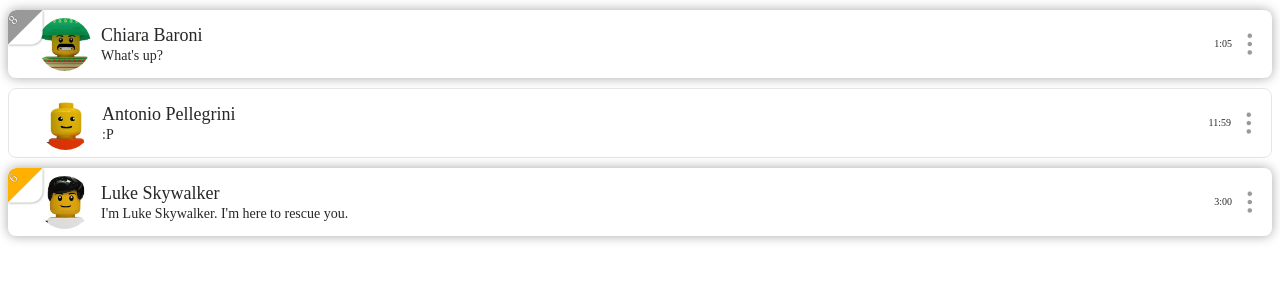
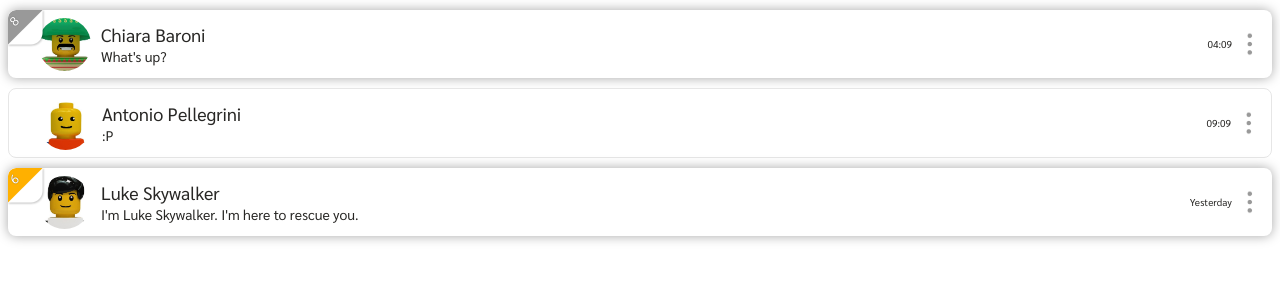
Before and after one commit to shdwplay/BlackBirdREACT, a React (Create React App) app: page / in a window 1280 px wide. Shown: the top 300 px of the page. Built offline with nearby package versions, Linux system fonts and the light colour scheme.

Commit message:
inserito componente MessageDate in Card.js, inserito font Sarabun in index.html, modificato CSS index.css

```diff
--- a/public/index.html
+++ b/public/index.html
@@ -22,6 +22,8 @@
       work correctly both with client-side routing and a non-root public URL.
       Learn how to configure a non-root public URL by running `npm run build`.
     -->
+    <!-- Fonts -->
+    <link href="https://fonts.googleapis.com/css?family=Sarabun:100,100i,200,200i,300,300i,400,400i,500,500i,600,600i,700,700i,800,800i" rel="stylesheet">
     <title>React App</title>
   </head>
   <body>
--- a/src/components/Card.js
+++ b/src/components/Card.js
@@ -1,6 +1,7 @@
 import React, { Component } from 'react'
 import './Card.css'
 import Avatar from './Avatar.js'
+import MessageDate from './MessageDate'
 import dots from '../assets/dots.png'
 import notifications from '../assets/notifica_orange-20.svg'
 import notifications1 from '../assets/notifica_grey-20.svg'
@@ -56,7 +57,7 @@ class Card extends Component {
                 <div className="Card-username">{this.props.data.name}</div>
                 <div className="Card-text-preview">{this.props.data.lastMsg.text}</div>
             </div>
-            <div className="Card-timestamp">{this.props.data.lastMsg.date}</div>
+            <MessageDate date={this.props.data.lastMsg.date}/>
             <div className="Card-dots-area" >
                 <img alt='dots' className="Card-dots" onClick={dotsF} src={dots} />
             </div>
--- a/src/components/CardList.js
+++ b/src/components/CardList.js
@@ -10,7 +10,7 @@ class CardList extends Component {
             {
                 image:pic1,
                 name:'Antonio Pellegrini',
-                lastMsg:{text:':P',sender:'Edoardo Accivile', date:"11:59"},
+                lastMsg:{text:':P',sender:'Edoardo Accivile', date:1553591343},
                 lastOpened:'11:01',
                 favourite:true,
                 silenced:true,
@@ -19,7 +19,7 @@ class CardList extends Component {
             {
                 image:pic2,
                 name:'Chiara Baroni',
-                lastMsg:{text:'Hello!',sender:'Antonio Pellegrini', date:"1:00"},
+                lastMsg:{text:'Hello!',sender:'Antonio Pellegrini', date:1553573343},
                 lastOpened:'4:04',
                 favourite:false,
                 silenced:true,
@@ -28,7 +28,7 @@ class CardList extends Component {
             {
                 image:pic3,
                 name:'Luke Skywalker',
-                lastMsg:{text:'I\'m Luke Skywalker. I\'m here to rescue you.',sender:'Edoardo Accivile', date:"3:00"},
+                lastMsg:{text:'I\'m Luke Skywalker. I\'m here to rescue you.',sender:'Edoardo Accivile', date:1553418543},
                 lastOpened:'4:20',
                 favourite:true,
                 silenced:false,
@@ -43,7 +43,7 @@ class CardList extends Component {
                     {
                         image:pic2,
                         name:'Chiara Baroni',
-                        lastMsg:{text:'What\'s up?',sender:'Antonio Pellegrini', date:"1:05"},
+                        lastMsg:{text:'What\'s up?',sender:'Antonio Pellegrini', date:1553573343},
                         lastOpened:'4:04',
                         favourite:false,
                         silenced:true,
@@ -52,7 +52,7 @@ class CardList extends Component {
                     {
                         image:pic1,
                         name:'Antonio Pellegrini',
-                        lastMsg:{text:':P',sender:'Edoardo Accivile', date:"11:59"},
+                        lastMsg:{text:':P',sender:'Edoardo Accivile', date:1553591343},
                         lastOpened:'11:01',
                         favourite:true,
                         silenced:true,
@@ -61,7 +61,7 @@ class CardList extends Component {
                     {
                         image:pic3,
                         name:'Luke Skywalker',
-                        lastMsg:{text:'I\'m Luke Skywalker. I\'m here to rescue you.',sender:'Edoardo Accivile', date:"3:00"},
+                        lastMsg:{text:'I\'m Luke Skywalker. I\'m here to rescue you.',sender:'Edoardo Accivile', date:1553418543},
                         lastOpened:'4:20',
                         favourite:true,
                         silenced:false,
--- a/src/index.css
+++ b/src/index.css
@@ -13,4 +13,5 @@
 * {
     box-sizing: border-box;
     text-decoration: none;
+    font-family: Sarabun;
 }
```
